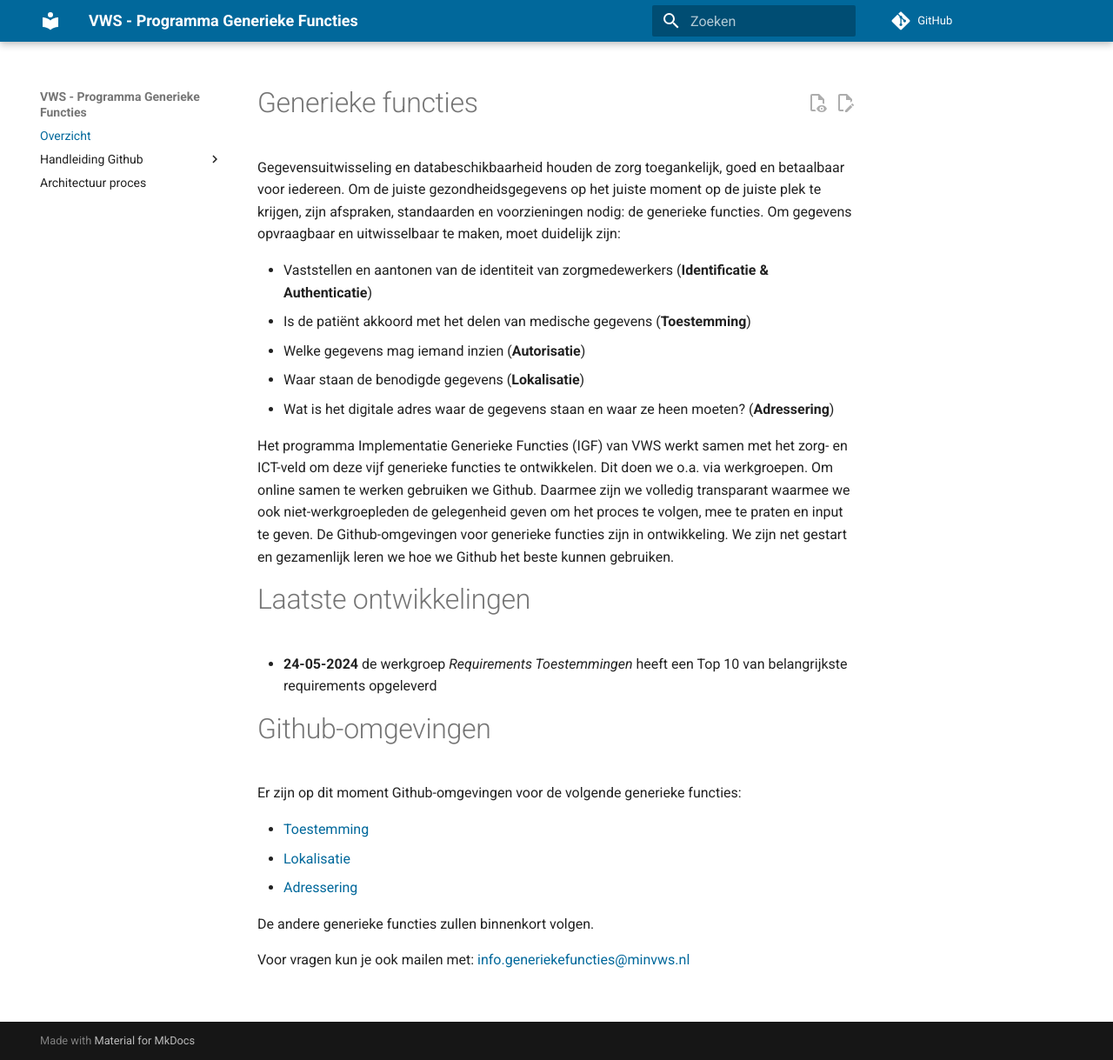
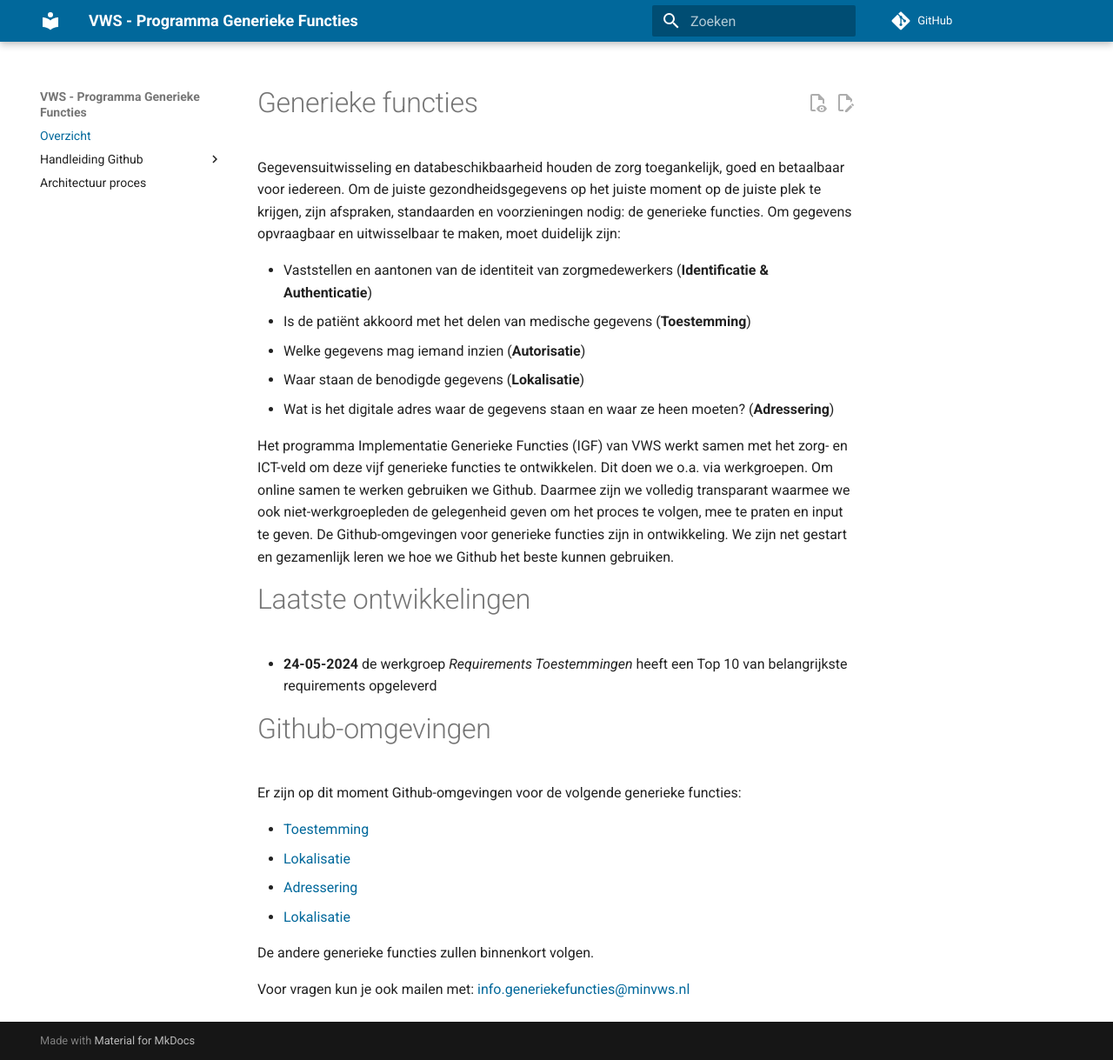
Before and after one commit to minvws/generiekefuncties-docs, an MkDocs documentation site: the page built from docs/index.md, in a window 1280 px wide and 1219 px high. Shown: the whole window at 87% size. Built offline with MkDocs 1.6.1 and Material for MkDocs 9.7.7, drawn with Linux system fonts in a browser that asks for light colours; comment, search, counter and statistics services are not loaded.

Commit message:
Update index.md

```diff
--- a/docs/index.md
+++ b/docs/index.md
@@ -21,6 +21,7 @@ Er zijn op dit moment Github-omgevingen voor de volgende generieke functies:
 - [Toestemming](https://github.com/minvws/generiekefuncties-toestemming)
 - [Lokalisatie](https://github.com/minvws/generiekefuncties-lokalisatie)
 - [Adressering](https://github.com/minvws/generiekefuncties-adressering)
+- [Lokalisatie](https://github.com/minvws/generiekefuncties-lokalisatie)
 
 De andere generieke functies zullen binnenkort volgen.
 
```
